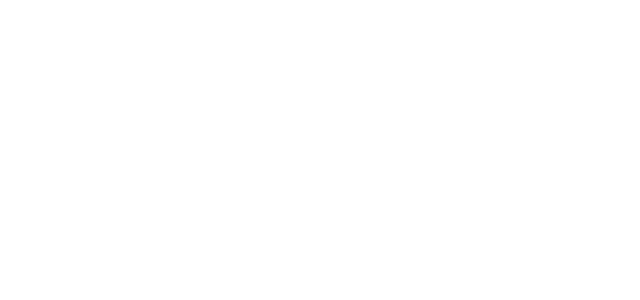
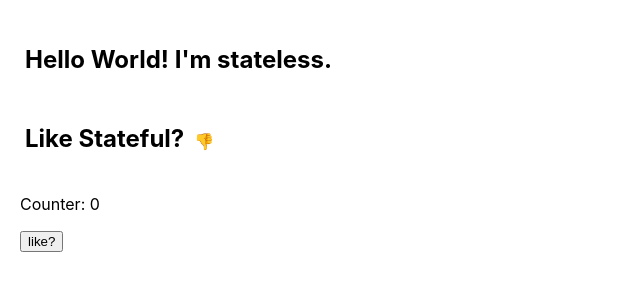
Before and after one commit to artificialarea/react-playground-revisited, a React (Create React App) app: page / in a window 1280 px wide. Shown: the top 300 px of the page, without its empty margins (0-640 px from the left). Built offline with nearby package versions, Linux system fonts and the light colour scheme.

Commit message:
done solo. 13min.

```diff
--- a/src/states/App.css
+++ b/src/states/App.css
@@ -0,0 +1,4 @@
+h2, .emoji {
+  display: inline-block;
+  padding: 5px;
+}
--- a/src/states/App.js
+++ b/src/states/App.js
@@ -1,10 +1,15 @@
 import React from 'react';
 import './App.css';
+import Stateless from './Stateless';
+import Stateful from './Stateful';
 
 export default class App extends React.Component {
   render() {
     return (
-      <div />
+      <div className='app'>
+        <Stateless />
+        <Stateful />
+      </div>
     )
   }
 }
--- /dev/null
+++ b/src/states/Stateful.js
@@ -0,0 +1,33 @@
+import React from 'react'
+
+export default class Stateful extends React.Component {
+
+  constructor(props) {
+    super(props)
+    this.state = {
+      isLiked: false,
+      count: 0
+    }
+  }
+  render() {
+    const { isLiked, count } = this.state
+    return (
+      <div className="stateful">
+        <h2>Like Stateful?</h2>
+        <p className='emoji'>{ isLiked ? '👍' : '👎' }</p>
+        <p>Counter: {count}</p>
+        <button
+          onClick={() => {
+            const newCount = count + 1;
+            this.setState({
+              isLiked: !isLiked,
+              count: newCount
+            })
+          }}
+        >
+          { isLiked ? 'dislike?' : 'like?'}
+        </button>
+      </div>
+    )
+  }
+}
--- /dev/null
+++ b/src/states/Stateless.js
@@ -0,0 +1,13 @@
+import React from 'react'
+
+export default function Stateless(props) {
+  return (
+    <div className='stateless'>
+      <h2>Hello {props.noun}! I'm stateless.</h2>
+    </div>
+  )
+}
+
+Stateless.defaultProps = {
+  noun: 'World'
+}
```
